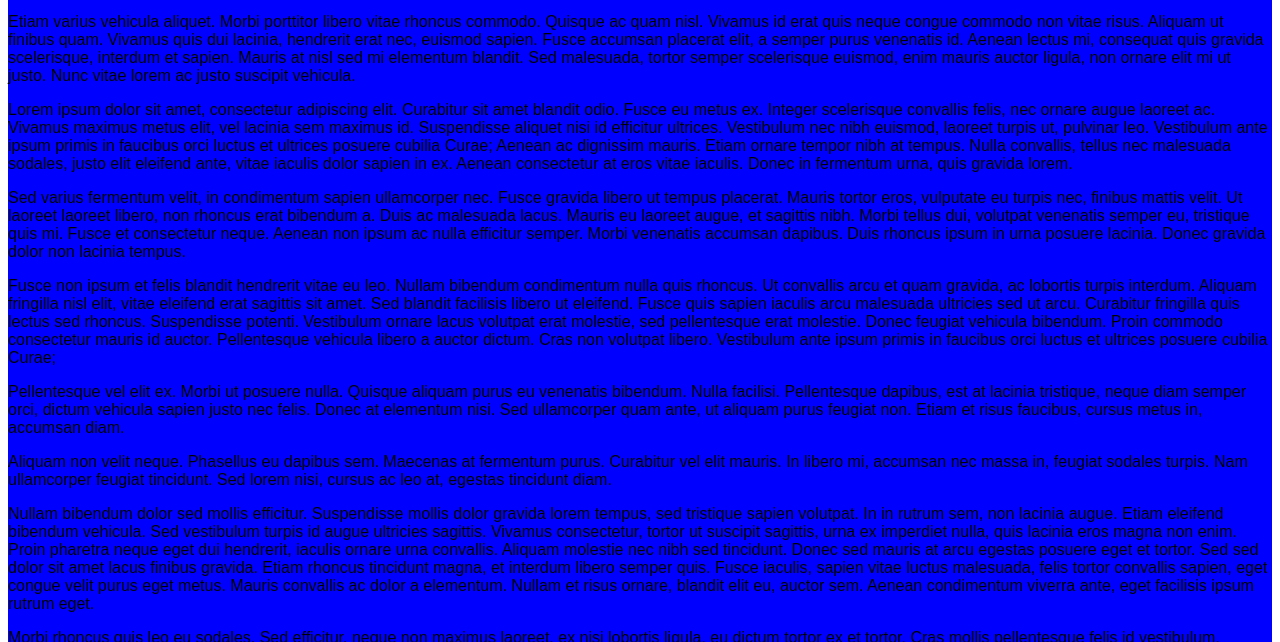
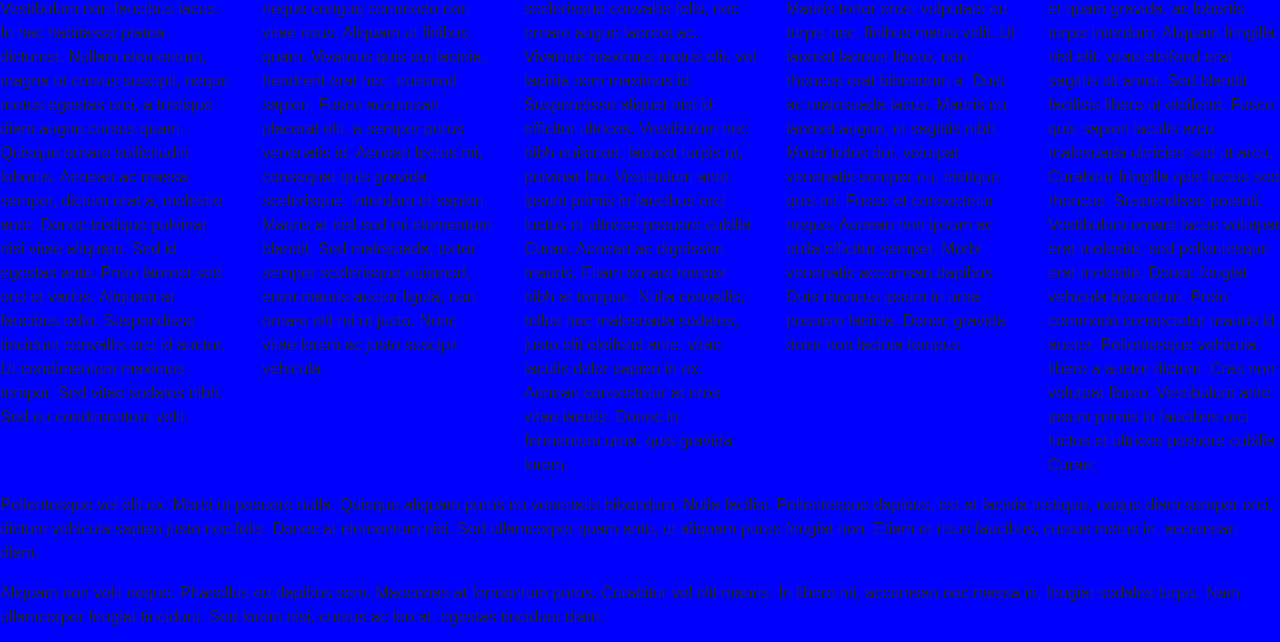
Before and after one commit to Robotix97/Website-With-Minor-Development, a plain HTML site: page index.html in a window 1280 px wide. Shown: the part 155-797 px from the top of the page. Drawn offline with nearby package versions, Linux system fonts and the light colour scheme.

Commit message:
Added bootstrap grid

```diff
--- a/index.html
+++ b/index.html
@@ -1,5 +1,10 @@
-<!DOCTYPE html>
+<!doctype html>
+<html lang="en">
 <head>
+<meta charset="utf-8">
+<meta name="viewport" content="width=device-width, initial-scale=1, shrink-to-fit=no">
+
+<link rel="stylesheet" href="https://stackpath.bootstrapcdn.com/bootstrap/4.3.1/css/bootstrap.min.css" integrity="sha384-ggOyR0iXCbMQv3Xipma34MD+dH/1fQ784/j6cY/iJTQUOhcWr7x9JvoRxT2MZw1T" crossorigin="anonymous">
 <link href="mainStyle.css" rel="stylesheet" type="text/css">
 </head>
 <body>
@@ -7,17 +12,23 @@
 <h1>Title</h1>
 </div>
 <div id="test">
-
+<div class="row">
+<div class="col-sm">
 <p>Lorem ipsum dolor sit amet, consectetur adipiscing elit. Nunc tristique semper nisl, eu feugiat tellus scelerisque vel. Vestibulum non faucibus lacus. In hac habitasse platea dictumst. Nullam elementum, magna ut cursus suscipit, neque metus egestas orci, a tristique diam augue cursus quam. Quisque ornare sollicitudin lobortis. Aenean ac massa semper, dictum erat a, molestie ante. Donec tristique pulvinar nisi vitae aliquam. Sed id egestas ante. Proin laoreet sed orci et varius. Aliquam at faucibus odio. Suspendisse tincidunt convallis orci id auctor. Ut condimentum maximus tempor. Sed vitae sodales nibh. Sed eu condimentum velit. </p>
-
+</div>
+<div class="col-sm">
 <p>Etiam varius vehicula aliquet. Morbi porttitor libero vitae rhoncus commodo. Quisque ac quam nisl. Vivamus id erat quis neque congue commodo non vitae risus. Aliquam ut finibus quam. Vivamus quis dui lacinia, hendrerit erat nec, euismod sapien. Fusce accumsan placerat elit, a semper purus venenatis id. Aenean lectus mi, consequat quis gravida scelerisque, interdum et sapien. Mauris at nisl sed mi elementum blandit. Sed malesuada, tortor semper scelerisque euismod, enim mauris auctor ligula, non ornare elit mi ut justo. Nunc vitae lorem ac justo suscipit vehicula. </p>
-
+</div>
+<div class="col-sm">
 <p>Lorem ipsum dolor sit amet, consectetur adipiscing elit. Curabitur sit amet blandit odio. Fusce eu metus ex. Integer scelerisque convallis felis, nec ornare augue laoreet ac. Vivamus maximus metus elit, vel lacinia sem maximus id. Suspendisse aliquet nisi id efficitur ultrices. Vestibulum nec nibh euismod, laoreet turpis ut, pulvinar leo. Vestibulum ante ipsum primis in faucibus orci luctus et ultrices posuere cubilia Curae; Aenean ac dignissim mauris. Etiam ornare tempor nibh at tempus. Nulla convallis, tellus nec malesuada sodales, justo elit eleifend ante, vitae iaculis dolor sapien in ex. Aenean consectetur at eros vitae iaculis. Donec in fermentum urna, quis gravida lorem. </p>
-
+</div>
+<div class="col-sm">
 <p>Sed varius fermentum velit, in condimentum sapien ullamcorper nec. Fusce gravida libero ut tempus placerat. Mauris tortor eros, vulputate eu turpis nec, finibus mattis velit. Ut laoreet laoreet libero, non rhoncus erat bibendum a. Duis ac malesuada lacus. Mauris eu laoreet augue, et sagittis nibh. Morbi tellus dui, volutpat venenatis semper eu, tristique quis mi. Fusce et consectetur neque. Aenean non ipsum ac nulla efficitur semper. Morbi venenatis accumsan dapibus. Duis rhoncus ipsum in urna posuere lacinia. Donec gravida dolor non lacinia tempus. </p>
-
+</div>
+<div class="col-sm">
 <p>Fusce non ipsum et felis blandit hendrerit vitae eu leo. Nullam bibendum condimentum nulla quis rhoncus. Ut convallis arcu et quam gravida, ac lobortis turpis interdum. Aliquam fringilla nisl elit, vitae eleifend erat sagittis sit amet. Sed blandit facilisis libero ut eleifend. Fusce quis sapien iaculis arcu malesuada ultricies sed ut arcu. Curabitur fringilla quis lectus sed rhoncus. Suspendisse potenti. Vestibulum ornare lacus volutpat erat molestie, sed pellentesque erat molestie. Donec feugiat vehicula bibendum. Proin commodo consectetur mauris id auctor. Pellentesque vehicula libero a auctor dictum. Cras non volutpat libero. Vestibulum ante ipsum primis in faucibus orci luctus et ultrices posuere cubilia Curae; </p>
-
+</div>
+</div>
 <p>Pellentesque vel elit ex. Morbi ut posuere nulla. Quisque aliquam purus eu venenatis bibendum. Nulla facilisi. Pellentesque dapibus, est at lacinia tristique, neque diam semper orci, dictum vehicula sapien justo nec felis. Donec at elementum nisi. Sed ullamcorper quam ante, ut aliquam purus feugiat non. Etiam et risus faucibus, cursus metus in, accumsan diam. </p>
 
 <p>Aliquam non velit neque. Phasellus eu dapibus sem. Maecenas at fermentum purus. Curabitur vel elit mauris. In libero mi, accumsan nec massa in, feugiat sodales turpis. Nam ullamcorper feugiat tincidunt. Sed lorem nisi, cursus ac leo at, egestas tincidunt diam. </p>
@@ -38,6 +49,9 @@
 
 <a href="https://www.google.com">goto google</a>
 </div>
+<script src="https://code.jquery.com/jquery-3.3.1.slim.min.js" integrity="sha384-q8i/X+965DzO0rT7abK41JStQIAqVgRVzpbzo5smXKp4YfRvH+8abtTE1Pi6jizo" crossorigin="anonymous"></script>
+<script src="https://cdnjs.cloudflare.com/ajax/libs/popper.js/1.14.7/umd/popper.min.js" integrity="sha384-UO2eT0CpHqdSJQ6hJty5KVphtPhzWj9WO1clHTMGa3JDZwrnQq4sF86dIHNDz0W1" crossorigin="anonymous"></script>
+<script src="https://stackpath.bootstrapcdn.com/bootstrap/4.3.1/js/bootstrap.min.js" integrity="sha384-JjSmVgyd0p3pXB1rRibZUAYoIIy6OrQ6VrjIEaFf/nJGzIxFDsf4x0xIM+B07jRM" crossorigin="anonymous"></script>
 
 </body>
 
```
